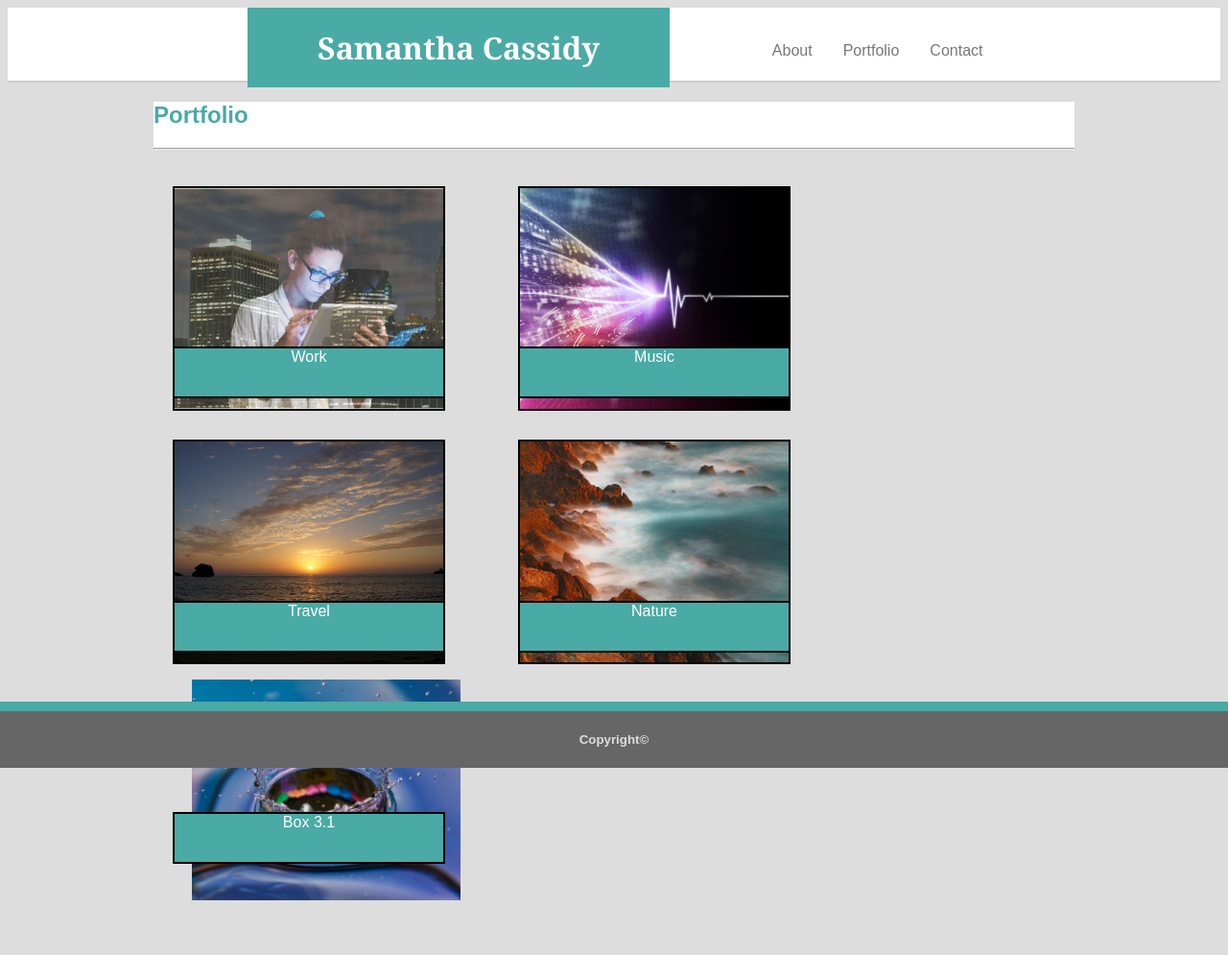
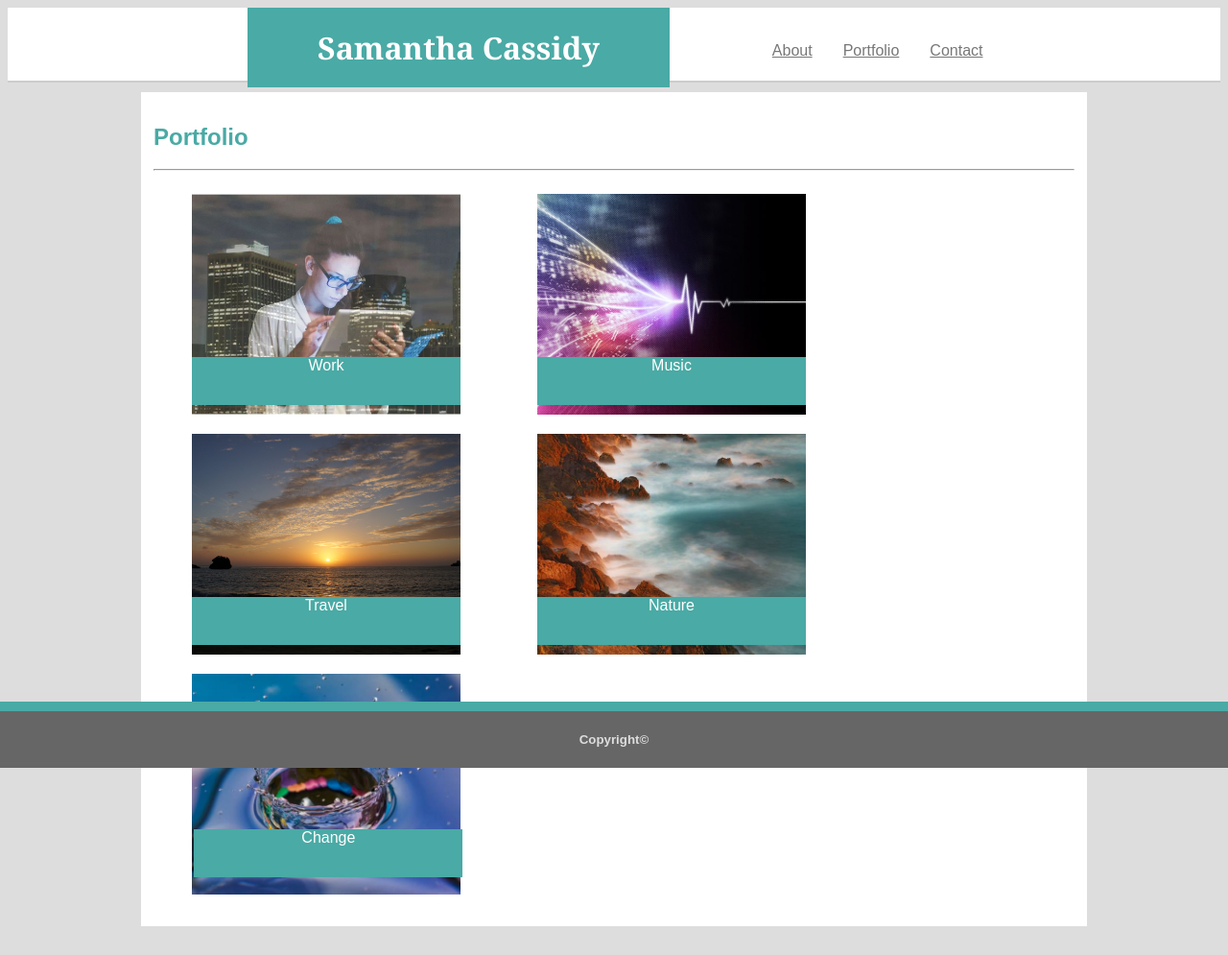
Before and after one commit to slcassidy/Basic-Portfolio, a plain HTML site: page portfolio.html in a window 1280 px wide. Shown: the whole page at 96% size. Before the commit the page ends 958 px from the top, so only its background shows below. Drawn offline with Linux system fonts and the light colour scheme.

Commit message:
Last version

```diff
--- a/assets/css/style.css
+++ b/assets/css/style.css
@@ -23,7 +23,7 @@ header{
     margin: 0;
     /* margin-bottom: 75px; */
     border-bottom: 2px solid #cccccc;
-
+    /* position: fixed; */
 }
 
 .box {
@@ -123,6 +123,7 @@ h2{
     clear: both;
     /* Checking to see if this will fix the issue so that it goes within the image box */
     position: relative;
+    overflow: hidden;
 
 
 }
@@ -132,7 +133,7 @@ h2{
     height: 203px;
     margin-right: 30px;
     /* Add for flare later */
-    /* border-radius: 100px; */
+    border-radius: 100px;
     clear: both;
     border: 3px;
 
@@ -142,6 +143,7 @@ h2{
 #Me-image,
 #Topic{
     float: left;
+    margin-bottom: 1%
 
 }
 
@@ -180,6 +182,7 @@ footer{
     left: 0;
     bottom: 0;
     width: 100%;
+    z-index: 4;
 
 
 }
@@ -224,8 +227,8 @@ h5{
 /* --------------------------------Profile Additions----------------------------------------------------------------- */
 
 
-/* Replaced the AboutMe with the below to so that it will not mess up other pages */
-.Port{
+/* Replaced the AboutMe with the below to so that it will not mess information is not going with the bod just for testing */
+/* .Port{
 
     background: #ffffff;
     /* border: 100px solid #dddddd; */
@@ -233,19 +236,19 @@ h5{
     /* Instead of doing the border around it need to
     specify the area using the margin: 0 auto; centers the information */
 
-    margin: 0 auto;
+    /* margin: 0 auto; */ */
 
     /* Using the width at a 100 will then all to indicate the max of the width */
-    width: 100%;
+    /* width: 100%;
     max-width: 960px;
     margin-top: 10px;
-    margin-bottom: 30px;
+    margin-bottom: 30px; */
     /* Add for flare later */
     /* border-radius: 100px; */
-    clear: both;
+    /* clear: both; */
     /* Checking to see if this will fix the issue so that it goes within the image box */
-    position: relative;
-
+    /* position: relative;
+        overflow: auto; */
 
 }
 
@@ -258,7 +261,7 @@ h5{
     /* clear: both; */
     /* object-fit: cover;    */
     /* margin: 30px 20px 20px auto; */
-    margin: 30px 20px auto;
+    /* margin: 30px 20px 10px auto; */
 
   }
 
@@ -274,14 +277,21 @@ h5{
     width: 280px;
     height: 50px;
     background: #4aaaa5;
-    border: 2px solid black;
-    margin: 30px 20px auto;
+    /* border: 2px solid black; */
+    border: 2px;
+    /* margin: 30px 20px auto; */
+    /* margin-right: 5%; */
     text-align: center;
+    text-justify: auto;
     text: bold;
     color: white;
+    text
     /* z-index: 4; */
     /* bottom: 300px; */
     /* clear: both; */
+    /* left: 14px; */
+    /* overflow: auto; */
+
   }
 
   /* Issues with having a float as it does not stay in the container of the .about */
@@ -292,7 +302,7 @@ h5{
   #box-set2{
     /* position: relative;   */
     float: left;
-    /* overflow: auto; */
+    overflow: auto;
 
   }
 
@@ -300,7 +310,8 @@ h5{
   .box-1-1{
     /* bottom: 10px; */
     /* left: 10px; */
-    top:225px;
+    top:260px;
+  /* z-index: 3; */
     z-index: 3;
   }
 
@@ -308,16 +319,22 @@ h5{
   .box-2-1{
     /* bottom: 10px; */
     /* left: 10px; */
-    top:490px;
+    top:510px;
+    /* left: 15px; */
     z-index: 3;
   }
 
 
   .box-3-1{
-    /* bottom: 10px; */
+    bottom: 35px;
     /* left: 10px; */
-    top:710px;
-    z-index: 3;
+    /* top:750px; */
+    /* z-index: 3; */
+    left: 15px;
+
+
+    /* Trying to show a bottom area that is in the portfolio box a litte more */
+    /* margin-bottom: 10px; */
   }
 
   .box-6{
--- a/portfolio.html
+++ b/portfolio.html
@@ -17,9 +17,9 @@
 
         <ul class="box nav">
             <!--Show information in Horizontal line using display: inline with fixed position navigation links-->
-            <li>About <a href = index.html ></a></li>
-            <li>Portfolio <a href= portfolio.html></a></li>
-            <li>Contact <a href=contact.html></a></li>
+            <li><a href="index.html">About</a></li>
+            <li><a href="portfolio.html">Portfolio </a></li>
+            <li><a href="contact.html">Contact</a></li>
         </ul>
 
          <!--Line across the page  <div><hr></div>-->
@@ -29,7 +29,7 @@
 
     <!-- <section class="pbackground"> -->
 <!-- Decided to change out the about box to port so that it does not mess up the other CSS areas -->
-        <section class="Port">
+        <section class="AboutBox">
 
 
             <div class="Title">
@@ -61,7 +61,7 @@
                     <!-- Layover boxes to with titles -->
                     <figure class="label-box box-1-1">Work</figure>
                     <figure class="label-box box-2-1">Travel</figure>
-                    <figure class="label-box box-3-1">Box 3.1</figure>
+                    <figure class="label-box box-3-1">Change</figure>
 
 
             </div>
@@ -69,7 +69,7 @@
             <div id="box-set2">
                     <figure class="img-box box-4">
                         <!-- Box 4 -->
-                            <img src="assets/images/music.jpg" alt="FourthPic">
+                        <img src="assets/images/music.jpg" alt="FourthPic">
                     </figure>
                     <figure class="img-box box-5">
                         <!-- Box 5 -->
```
Also changed, not shown: contact.html (+3 -3 lines), index.html (+4 -3 lines).
